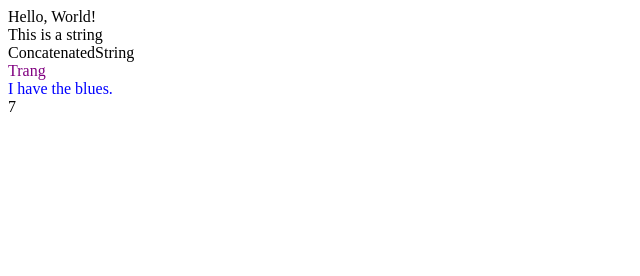
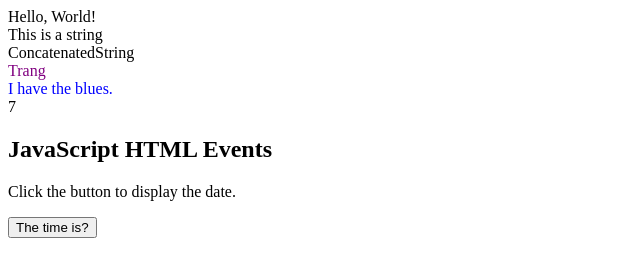
Before and after one commit to heyitspham/JavaScript-Projects, a plain HTML site: page Basic JavaScript Projects/index.html in a window 1280 px wide. Shown: the whole page, without its empty margins (0-640 px from the left). Drawn offline with Linux system fonts and the light colour scheme.

Commit message:
Added JS Event.

```diff
--- a/Basic JavaScript Projects/Project1_expressions_alerts/JS/main.js
+++ b/Basic JavaScript Projects/Project1_expressions_alerts/JS/main.js
@@ -25,3 +25,7 @@ document.write("<br>")
 var addingResults = 3 + 4; //an expression of "3 + 4", where its result is then assigned to the variable addingResults.
 document.write(addingResults);
 document.write("<br>")
+
+function displayDate() {
+    document.getElementById("demo").innerHTML = Date();
+    }
--- a/Basic JavaScript Projects/index.html
+++ b/Basic JavaScript Projects/index.html
@@ -6,5 +6,11 @@
     </head>
     <body>
         <script src="./Project1_expressions_alerts/JS/main.js"></script>
+
+        <h2>JavaScript HTML Events</h2>
+        <p>Click the button to display the date.</p>
+        <button onclick="displayDate()">The time is?</button>
+        <p id="demo"></p>
+
     </body>
 </html>
```
